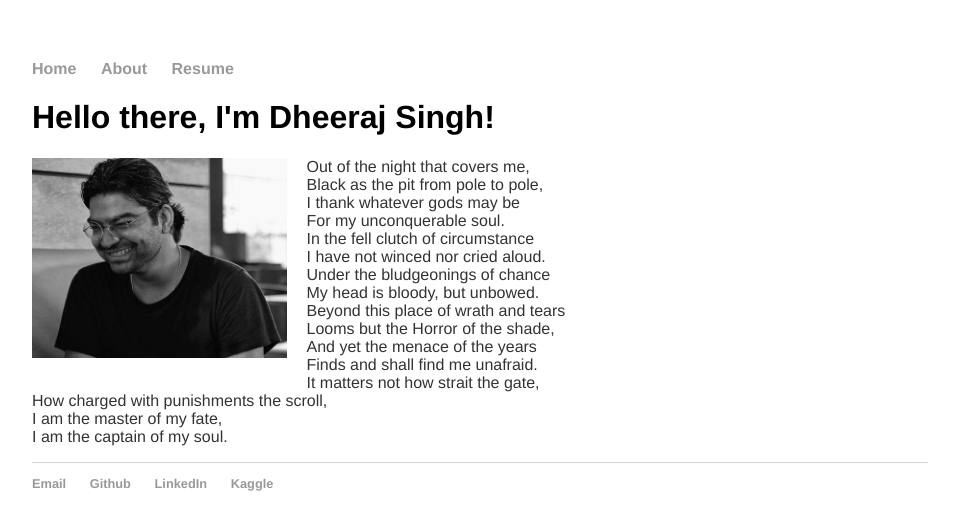
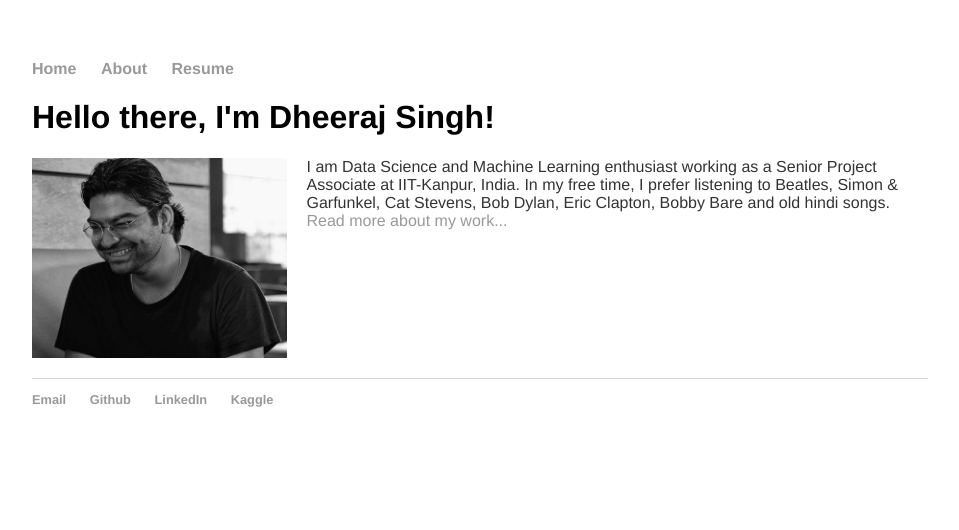
Before and after one commit to Dheeraj2444/Dheeraj2444.github.io, a Jekyll site: the page built from index.html, in a window 1280 px wide. Shown: the top 530 px of the page, without its empty margins (160-1119 px from the left). Built offline with Jekyll 4.4.1, drawn with Linux system fonts in a browser that asks for light colours.

Commit message:
Update index.html

```diff
--- a/index.html
+++ b/index.html
@@ -5,24 +5,6 @@ title: Dheeraj Singh
 <div id="content">
 	<h1>Hello there, I'm Dheeraj Singh!</h1>
 	<p><img src="./images/14285458_10155221726719447_418847294_o.jpg" alt="Profile Image" height="200"/>
-	Out of the night that covers me,<br>
-      	Black as the pit from pole to pole,<br>
-	I thank whatever gods may be<br>
-      	For my unconquerable soul.<br>
-
-	In the fell clutch of circumstance<br>
-      	I have not winced nor cried aloud.<br>
-	Under the bludgeonings of chance<br>
-      	My head is bloody, but unbowed.<br>
-
-	Beyond this place of wrath and tears<br>
-      	Looms but the Horror of the shade,<br>
-	And yet the menace of the years<br>
-      	Finds and shall find me unafraid.<br>
-
-	It matters not how strait the gate,<br>
-      	How charged with punishments the scroll,<br>
-	I am the master of my fate,<br>
-      	I am the captain of my soul.<br>
-	</p>
+	I am Data Science and Machine Learning enthusiast working as a Senior Project Associate at IIT-Kanpur, India. In my free time,
+	I prefer listening to Beatles, Simon & Garfunkel, Cat Stevens, Bob Dylan, Eric Clapton, Bobby Bare and old hindi songs. <a href="/about">Read more about my work...</a></p>
 </div>
```
